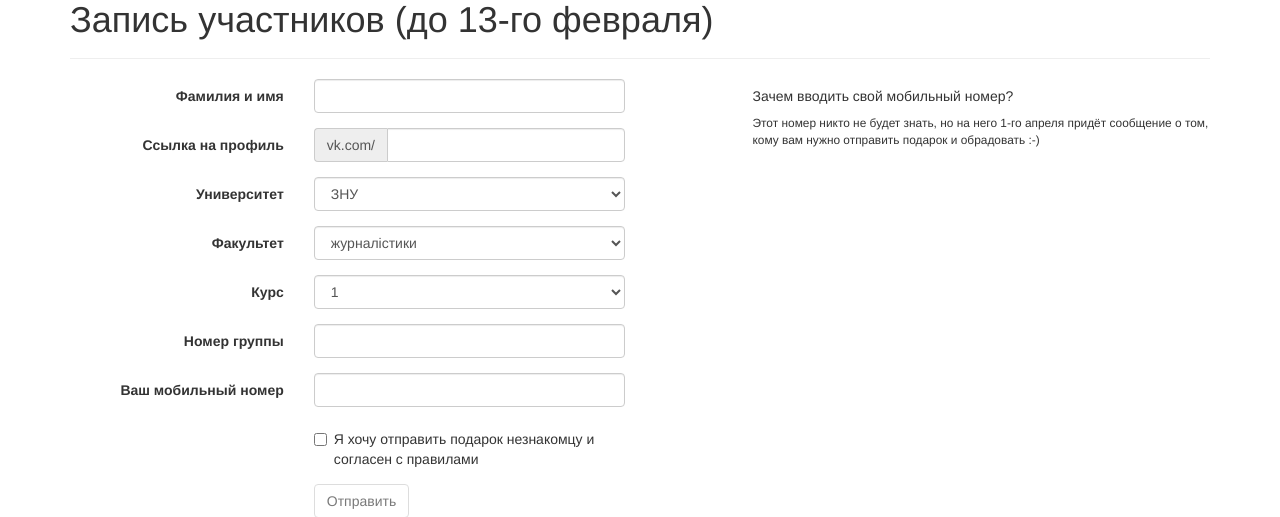
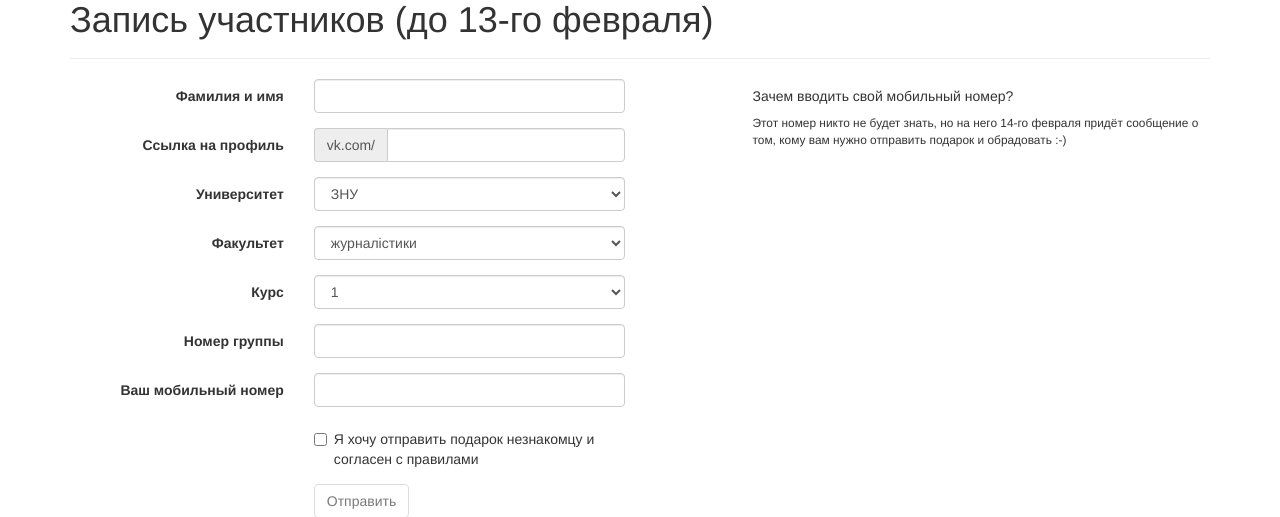
Before and after one commit to Vadimkin/secretfriend, a Django app: page /register/ in a window 1280 px wide. Shown: the part 567-1084 px from the top of the page. Run offline with Django 3.2, Linux system fonts and the light colour scheme; some libraries are stand-ins or nearby versions.

Commit message:
Fix date

```diff
--- a/templates/users/index.html
+++ b/templates/users/index.html
@@ -104,7 +104,7 @@
     </div>
     <div class="col-md-5 col-md-offset-1">
         <h5>Зачем вводить свой мобильный номер?</h5>
-        <p class="small">Этот номер никто не будет знать, но на него 1-го апреля придёт сообщение о том, кому вам нужно отправить подарок и  обрадовать :-)</p>
+        <p class="small">Этот номер никто не будет знать, но на него 14-го февраля придёт сообщение о том, кому вам нужно отправить подарок и  обрадовать :-)</p>
     </div>
 </div>
 {% endblock %}
```
